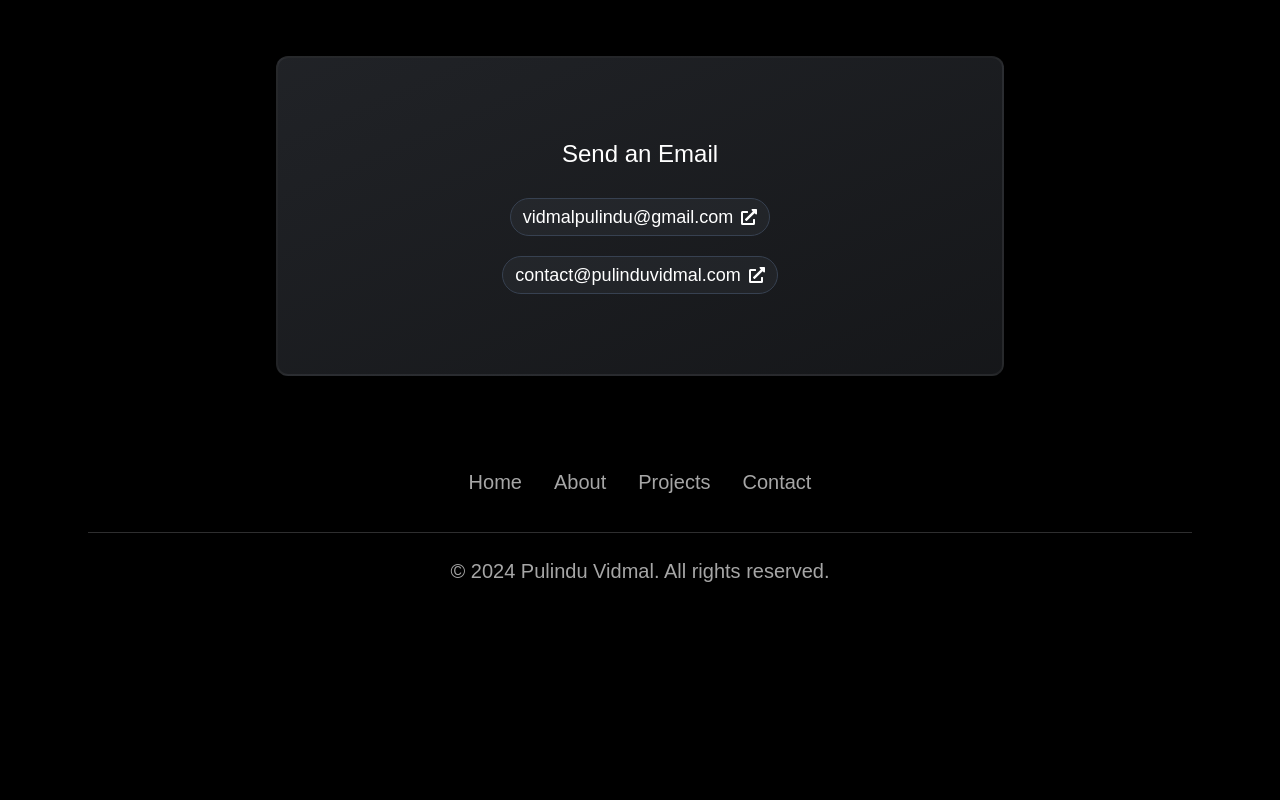
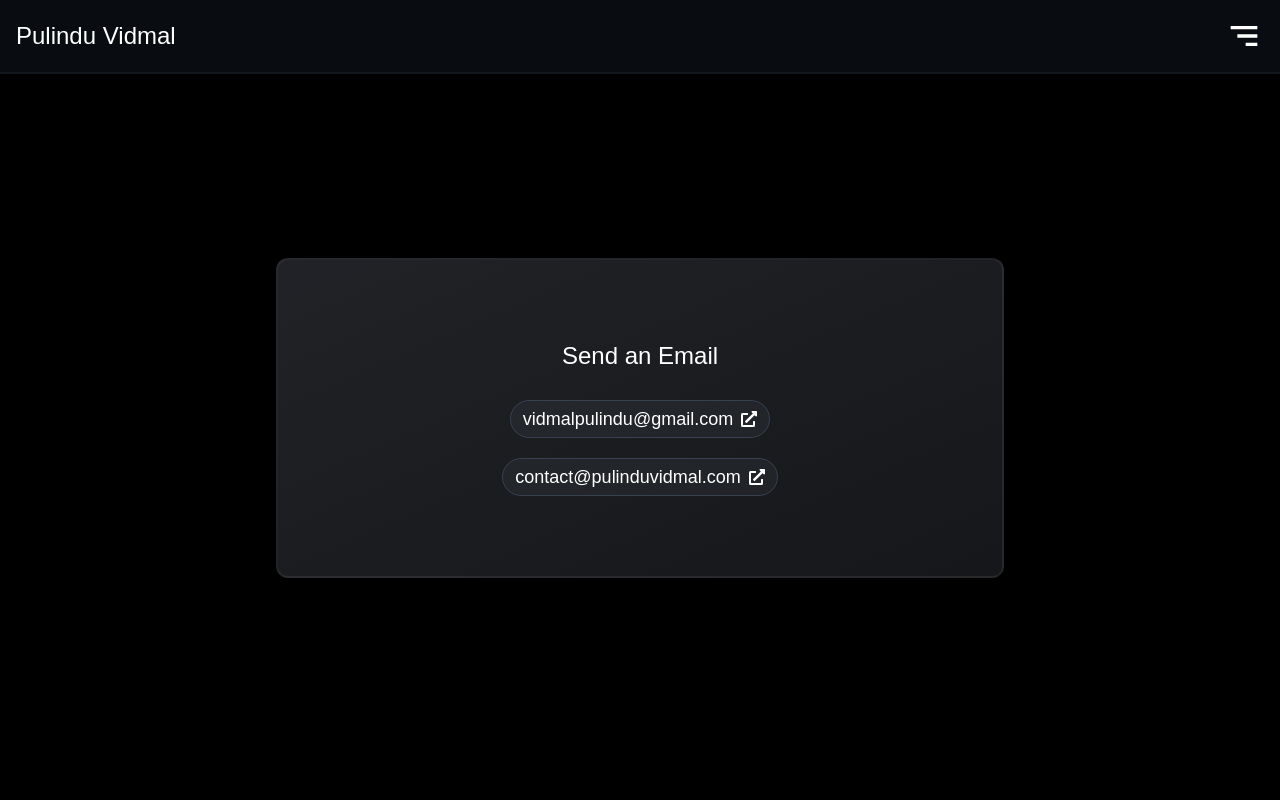
Before and after one commit to puliya2002/My-Portfolio-Website-, a React (Vite) app: page /contact in a window 1280 px wide. Shown: the top 800 px of the page. Built offline with nearby package versions, Linux system fonts and the light colour scheme; a web font is replaced by a local one.

Commit message:
did some changes

```diff
--- a/src/components/ContctPage.jsx
+++ b/src/components/ContctPage.jsx
@@ -1,10 +1,18 @@
-import React from "react";
+import React, { useEffect } from "react";
 import { FaExternalLinkAlt } from "react-icons/fa";
+import NavBar from "./NavBar";
 
 
 function ContctPage() {
+
+    useEffect(() => {
+      window.scrollTo(0, 0);
+    }, []);
+
   return (
-    <div className="container max-w-3xl mx-auto justify-center p-5 pt-14 content-center z-50  ">
+    <div>
+      <NavBar />
+    <div className="container max-w-3xl mx-auto justify-center p-5 pt-14 content-center z-50 h-screen ">
       <div
         className="bg-gradient-to-br from-gray-500/30 to-gray-500/20
 border-white/5 border-2 rounded-xl shadow p-5  items-center justify-center flex-items-center flex flex-col py-20"
@@ -32,6 +40,7 @@ border-white/5 border-2 rounded-xl shadow p-5  items-center justify-center flex-
 
 
     </div>
+    </div>
   );
 }
 
--- a/src/components/ProjectPage.jsx
+++ b/src/components/ProjectPage.jsx
@@ -1,10 +1,15 @@
 // ProjectPage.js
-import React from "react";
+import React, { useEffect } from "react";
 import { useParams } from "react-router-dom";
 import { ProjectList } from "../constants";
 import { FaExternalLinkAlt } from "react-icons/fa";
 
 const ProjectPage = () => {
+
+  useEffect(() => {
+    window.scrollTo(0, 0);
+  }, []);
+
   const { id } = useParams();
   const project = ProjectList.find((proj) => proj.id == id);
 
```
